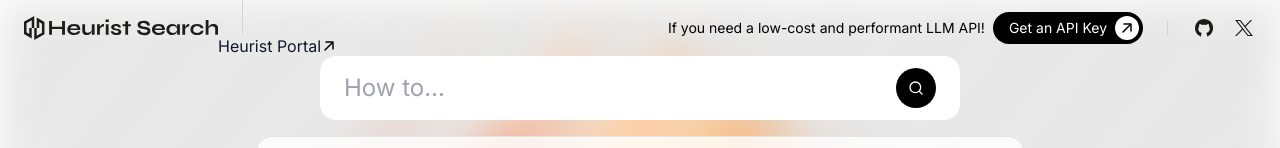
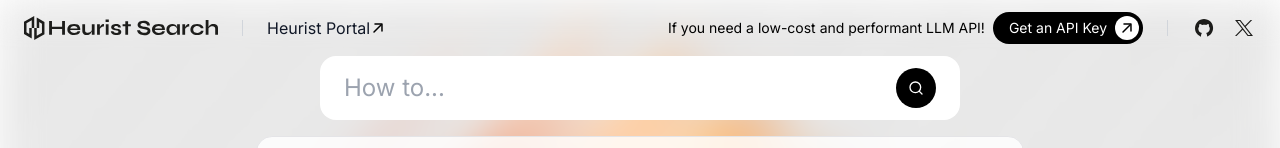
Before and after one commit to heurist-network/gpt-search-web, a Next.js app: page /search in a window 1280 px wide. Shown: the top 148 px of the page. Built offline with nearby package versions, Linux system fonts and the light colour scheme; no server answers.

Commit message:
feat: update

```diff
--- a/src/app/components/header.tsx
+++ b/src/app/components/header.tsx
@@ -16,7 +16,7 @@ const Header = () => {
               className="inline-block"
             />
           </a>
-          <div className="flex hidden items-center md:block">
+          <div className="flex hidden items-center md:flex">
             <span className="mx-6 h-4 border-l border-gray-300"></span>
             <a
               href="https://heurist.ai/portal"
```
